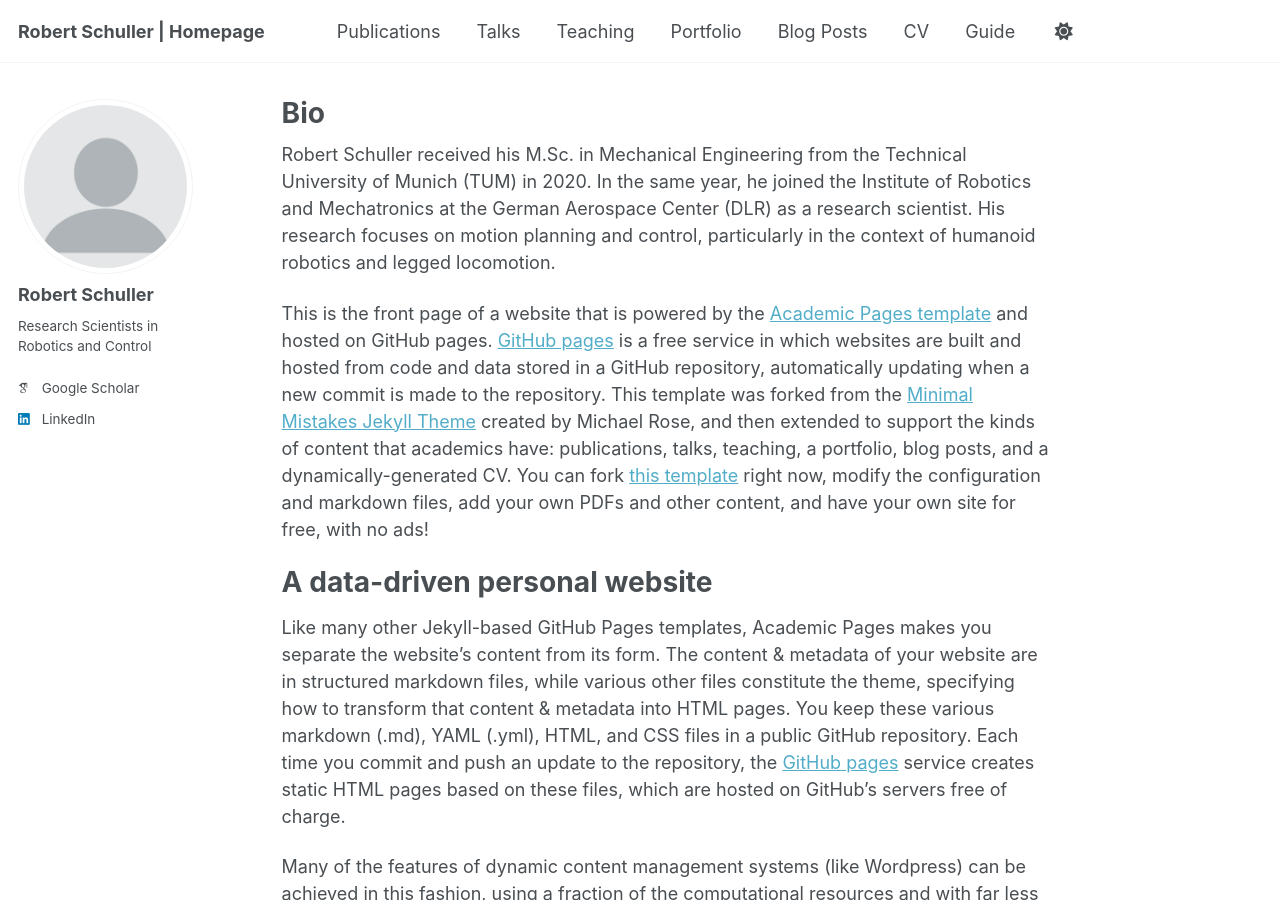
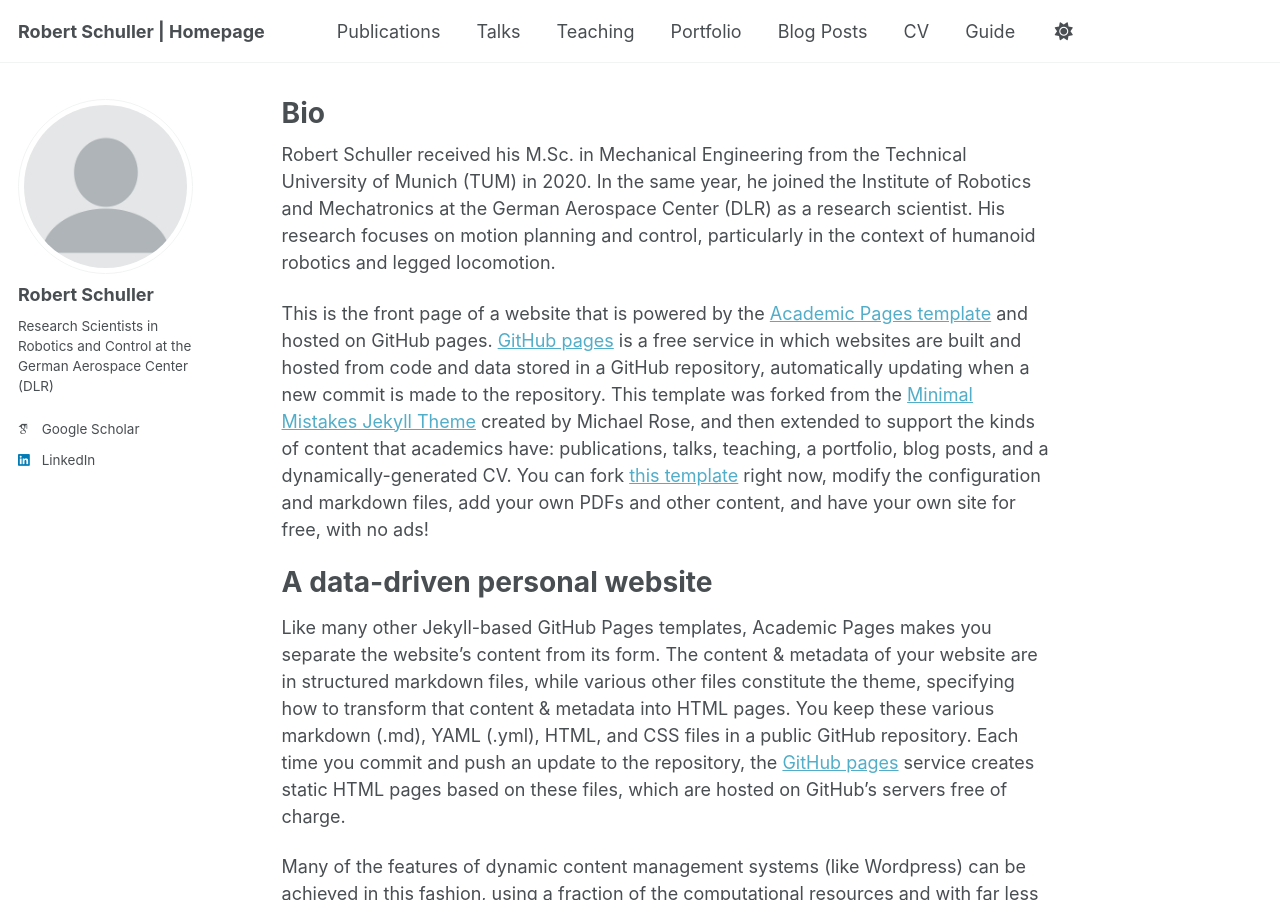
Before and after one commit to RoSchuller/RoSchuller.github.io, a Jekyll site: the page built from _pages/about.md, in a window 1280 px wide and 900 px high. Built offline with Jekyll 4.4.1, drawn with Linux system fonts in a browser that asks for light colours; some web fonts are replaced.

Commit message:
Update _config.yml

```diff
--- a/_config.yml
+++ b/_config.yml
@@ -25,7 +25,7 @@ author:
   avatar           : "profile.png"
   name             : "Robert Schuller"
   pronouns         : # example: "she/her"
-  bio              : "Research Scientists in Robotics and Control"
+  bio              : "Research Scientists in Robotics and Control at the German Aerospace Center (DLR)"
   location         : #"Earth"
   employer         : #"Red Brick University"
   uri              : # URL
```
